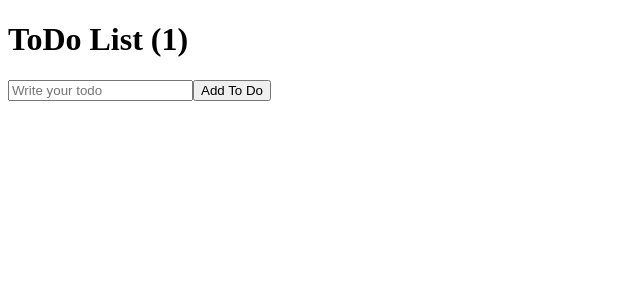
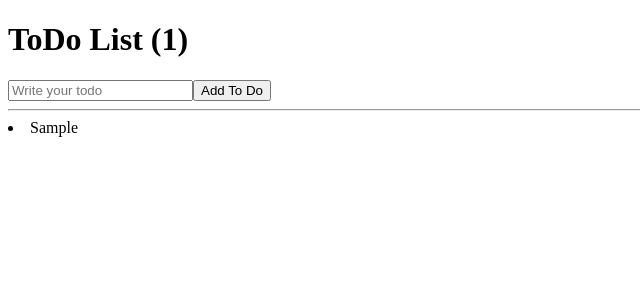
Before and after one commit to JVHE/react-for-beginners, a React (Create React App) app: page / in a window 1280 px wide. Both pictures are taken after typing "Sample" into the empty fields and a click on the button "Add To Do". Shown: the top 300 px of the page, without its empty margins (0-640 px from the left). Built offline with nearby package versions, Linux system fonts and the light colour scheme.

Commit message:
feat: todo list에 저장한 내용 나열해 보여주는 기능 추가 #7.1

```diff
--- a/src/App.js
+++ b/src/App.js
@@ -24,8 +24,10 @@ function App() {
           value={toDo}
           type="text"
           placeholder="Write your todo" />
-          <button>Add To Do</button>
+        <button>Add To Do</button>
       </form>
+      <hr />
+      {toDoList.map((item, index) => <li key={index}>{item}</li>)}
     </div>
   );
 }
```
